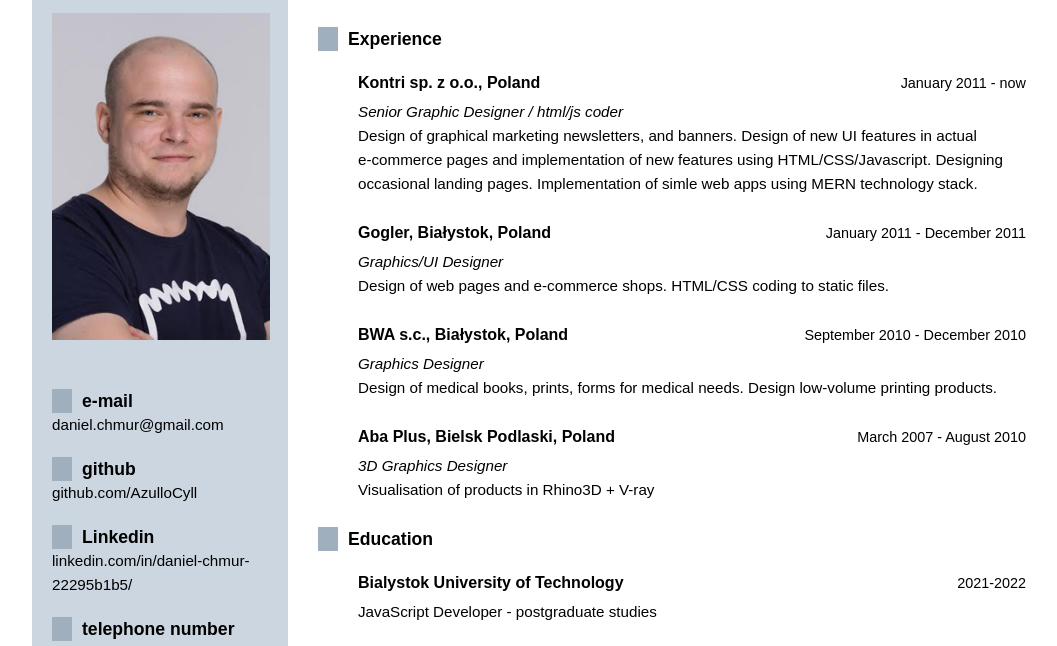
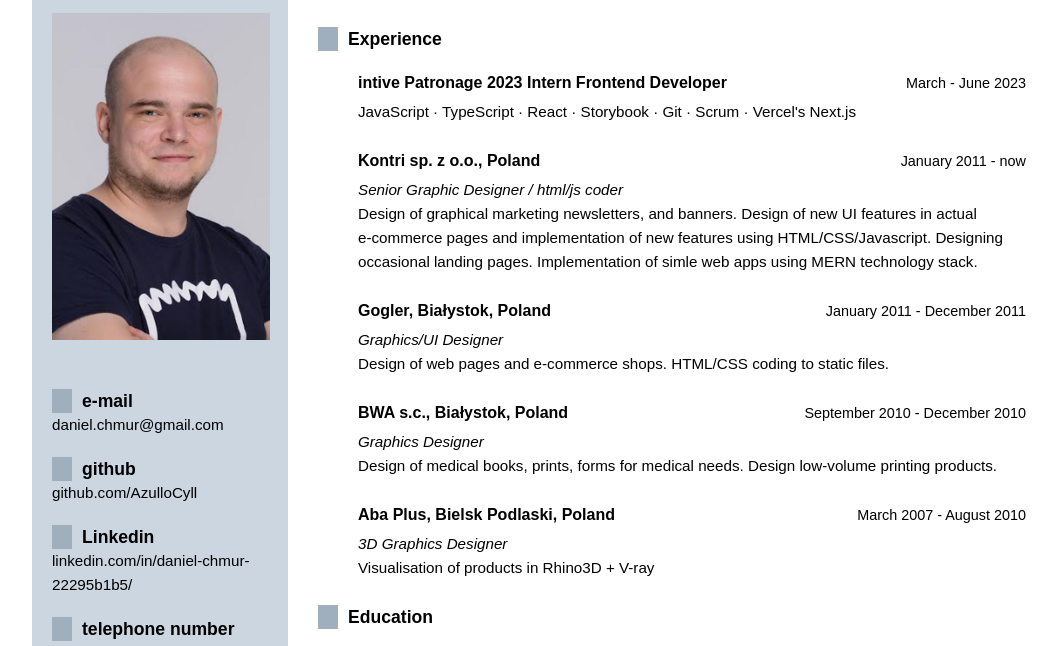
Before and after one commit to AzulloCyll/cv, a plain HTML site: page indexen.html in a window 1280 px wide. Shown: the part 80-726 px from the top of the page, without its empty margins (96-1153 px from the left). Drawn offline with Linux system fonts and the light colour scheme.

Commit message:
chore: actualisation

```diff
--- a/indexen.html
+++ b/indexen.html
@@ -40,6 +40,18 @@
       <h3>Experience</h3>
 
       <ul>
+        <li>
+          <div class="left">
+            <strong>intive Patronage 2023 Intern Frontend Developer</strong>
+          </div>
+          <div class="right">March - June 2023</div>
+          <div class="clear"></div>
+          <p>
+            JavaScript · TypeScript · React · Storybook · Git · Scrum · Vercel's
+            Next.js
+          </p>
+        </li>
+
         <li>
           <div class="left"><strong>Kontri sp. z o.o., Poland</strong></div>
           <div class="right">January 2011 - now</div>
@@ -96,7 +108,7 @@
           <div class="left">
             <strong>Bialystok University of Technology</strong>
           </div>
-          <div class="right">2021-2022</div>
+          <div class="right">2021 - 2022</div>
           <div class="clear"></div>
           <p>JavaScript Developer - postgraduate studies</p>
         </li>
@@ -131,7 +143,7 @@
         </li>
       </ul>
 
-      <h3>Technpologies which I worked</h3>
+      <h3>Technologies I have worked with</h3>
       <ul>
         <li>
           HTML5, CSS3, SCSS, Javascript, React, Angular, Node.js, MongoDB,
@@ -148,8 +160,8 @@
     </main>
 
     <footer>
-      I consent to intive GmbH Branch in Poland to process my personal data for
-      the purposes of future recruitment processes.
+      I grant consent for intive GmbH, the Branch Office in Poland to processing
+      of my personal data for the purposes of any future recruitment processes.
     </footer>
   </body>
 </html>
--- a/style.css
+++ b/style.css
@@ -80,7 +80,7 @@ p {
 }
 
 footer {
-  font-size: 0.7em;
+  font-size: 0.9em;
   line-height: 1.2em;
   margin-bottom: 30px;
 }
```
Also changed, not shown: 1 other file.
